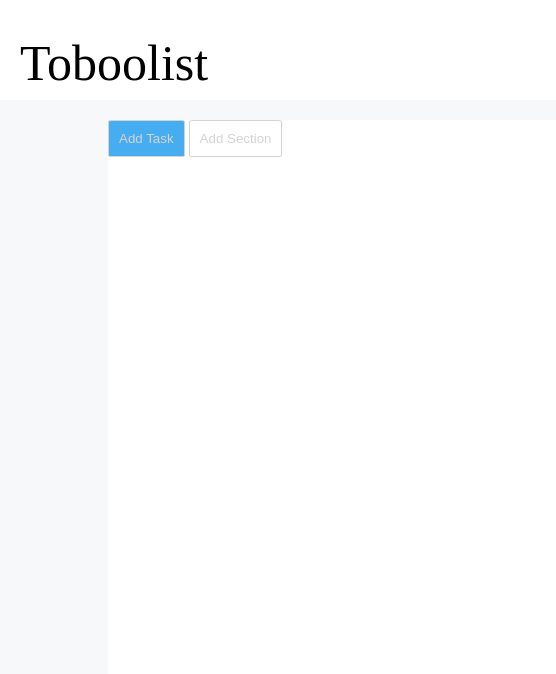
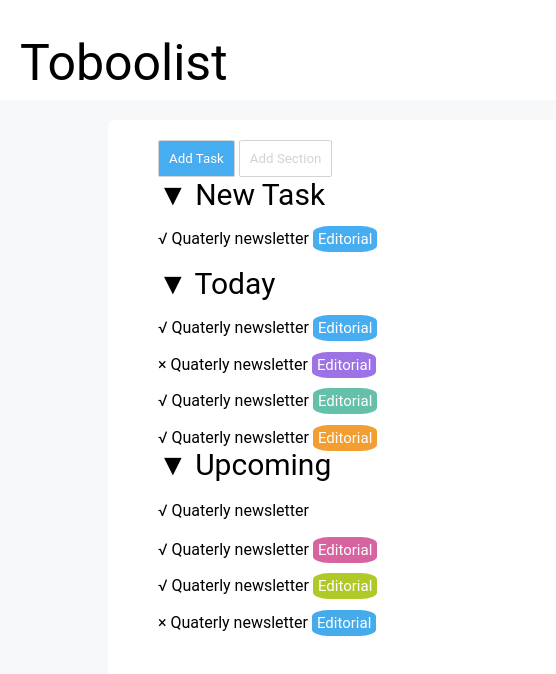
Before and after one commit to Jacopofede89/html-css-toboolist, a plain HTML site: page index.html in a window 1280 px wide. Shown: the full height of the page, 84-640 px from the left. Drawn offline with Linux system fonts and the light colour scheme.

Commit message:
third step

```diff
--- a/index.html
+++ b/index.html
@@ -6,6 +6,7 @@
     <meta name="viewport" content="width=device-width, initial-scale=1.0">
     <title>Toboolist</title>
     <link rel="stylesheet" href="style.css">
+    <link rel="preconnect" href="https://fonts.googleapis.com">
 </head>
 <body>
     <header>
@@ -22,14 +23,57 @@
             <div class="button">
                 <button id="button-1">Add Task</button>
                 <button id="button-2">Add Section</button>
+            </div>
+            <span id="text">&#9660; New Task</span>
+            <div id="row">
+                &radic; Quaterly newsletter <span>Editorial</span>
 
             </div>
+
+            <span id="text">&#9660; Today</span>
+            <div id="row2">
+                &radic; Quaterly newsletter <span>Editorial</span>
+
+            </div>
+            <div id="row3">
+                &times; Quaterly newsletter <span>Editorial</span>
+
+            </div>
+            <div id="row4">
+                &radic; Quaterly newsletter <span>Editorial</span>
+
+            </div>
+            <div id="row5">
+                &radic; Quaterly newsletter <span>Editorial</span>
+
+            </div>
+
+
+            <span id="text">&#9660; Upcoming</span>
+            <div id="row6">
+                &radic; Quaterly newsletter <span></span>
+
+            </div>
+            <div id="row7">
+                &radic; Quaterly newsletter <span>Editorial</span>
+
+            </div>
+            <div id="row8">
+                &radic; Quaterly newsletter <span>Editorial</span>
+
+            </div>
+            <div id="row9">
+                &times; Quaterly newsletter <span>Editorial</span>
+
+            </div>
+
 
 
 
         </main>
 
         <footer>
+
 
 
         </footer>
--- a/style.css
+++ b/style.css
@@ -2,6 +2,7 @@
     margin: 0;
     padding: 0;
     box-sizing: border-box;
+    font-family: 'Roboto', sans-serif;
 }
 
 body{
@@ -36,6 +37,8 @@ body{
     height: 600px;
     background-color:white;
     border-radius: 1%;
+    padding-left: 50px;
+    padding-top: 20px;
 
 }
 
@@ -54,7 +57,7 @@ body{
 
 #button-1{
     background-color:rgba(71,173,241,255);    ;
-    color:lightgrey;
+    color:white;
     border: solid 1px lightgrey;
     border-radius: 5%;
     padding: 10px 10px;
@@ -66,4 +69,86 @@ body{
     border: solid 1px lightgrey;
     border-radius: 5%;
     padding: 10px 10px;
+
 }
+
+#text{
+    font-size: 30px;
+
+}
+
+#row span{
+    font-size: 15px;
+    padding: 4px 5px;
+    background-color:rgba(71,173,241,255);
+    color:white;
+    border-radius: 25%;
+    line-height: 3.6;
+}
+
+#row2 span{
+    font-size: 15px;
+    padding: 4px 5px;
+    background-color:rgba(71,173,241,255);
+    color:white;
+    border-radius: 25%;
+    line-height: 3.6;
+}
+
+#row3 span{
+
+    font-size: 15px;
+    padding: 4px 5px;
+    background-color:rgba(156,114,228,255)
+    ;
+    color:white;
+    border-radius: 25%;
+}
+
+#row4 span{
+    font-size: 15px;
+    padding: 4px 5px;
+    background-color:rgba(100,192,169,255)
+    ;
+    color:white;
+    border-radius: 25%;
+    line-height: 3.6;
+}
+
+#row5 span{
+    font-size: 15px;
+    padding: 4px 5px;
+    background-color:rgba(242,158,51,255)
+    ;
+    color:white;
+    border-radius: 25%;
+}
+
+#row6 span{
+    line-height: 3.6;
+}
+
+#row7 span{
+    font-size: 15px;
+    padding: 4px 5px;
+    background-color:rgba(216,99,161,255);
+    color:white;
+    border-radius: 25%;
+}
+
+#row8 span{
+    font-size: 15px;
+    padding: 4px 5px;
+    background-color:rgba(176,201,38,255);    ;
+    color:white;
+    border-radius: 25%;
+    line-height: 3.6;
+}
+
+#row9 span{
+    font-size: 15px;
+    padding: 4px 5px;
+    background-color:rgba(69,171,234,255);
+    color:white;
+    border-radius: 25%;
+}
```
